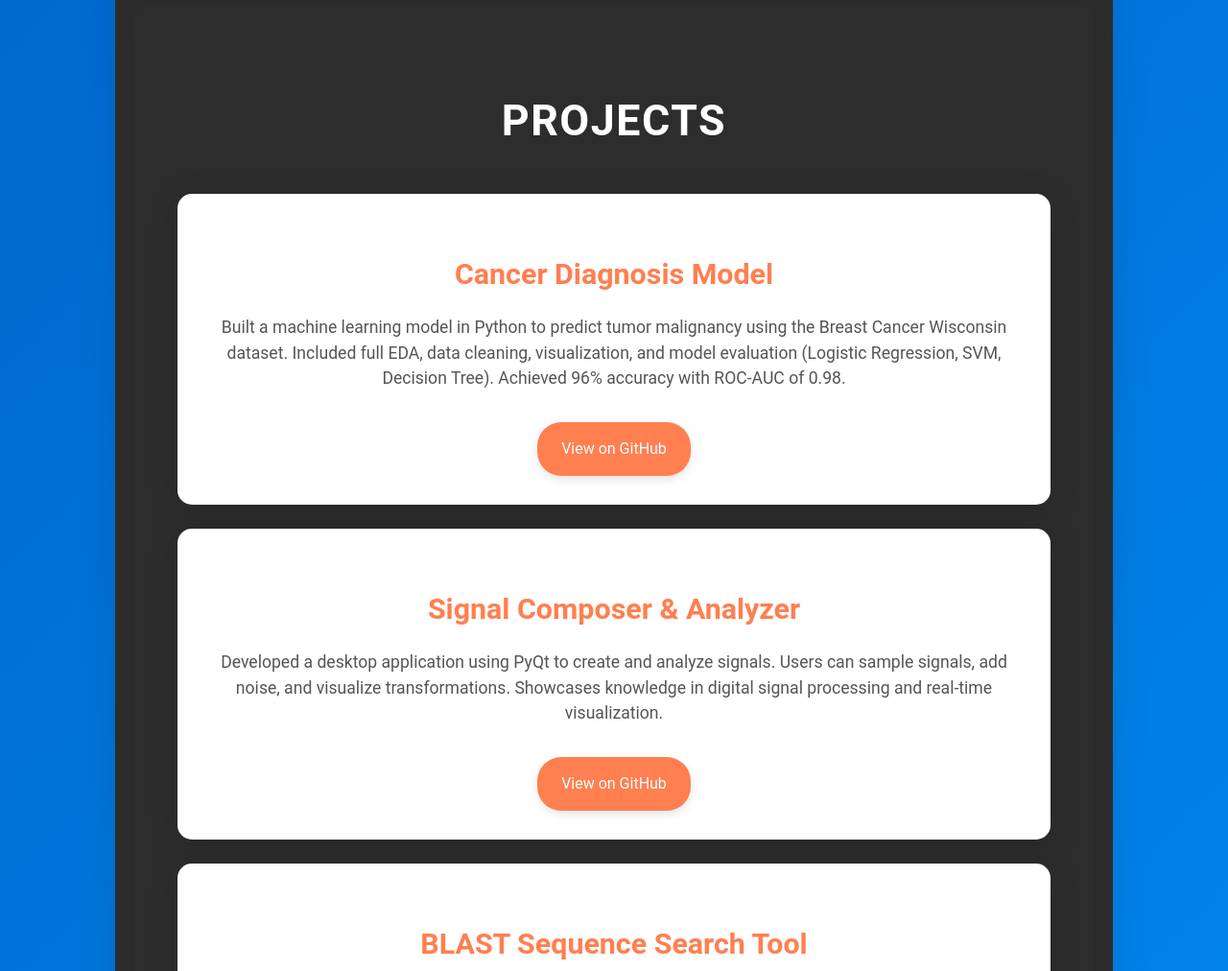
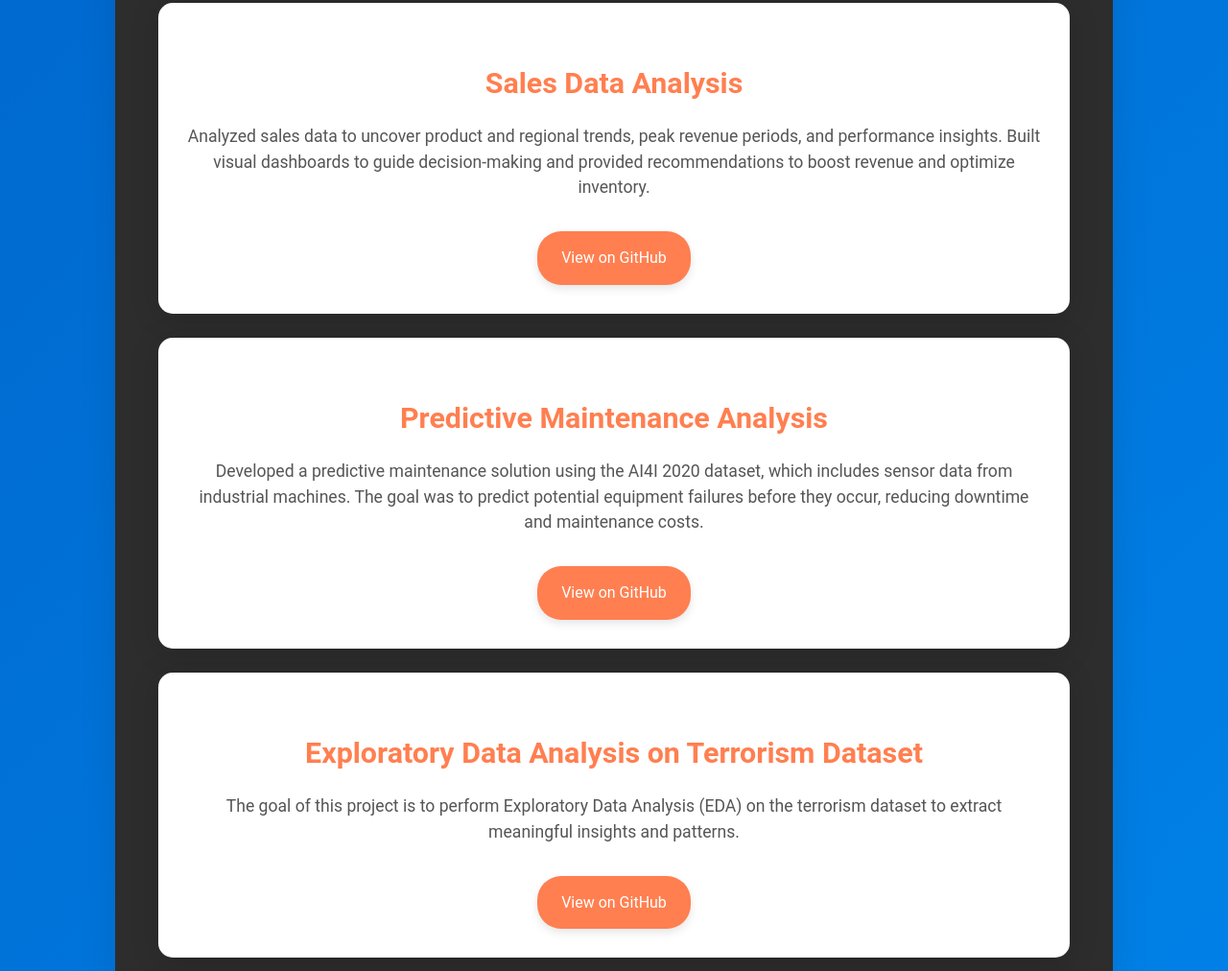
Before and after one commit to YossefEFM/yossefessam, a plain HTML site: page projects.html in a window 1280 px wide. Shown: the part 316-1328 px from the top of the page at 96% size. Drawn offline with Linux system fonts and the light colour scheme.

Commit message:
Update projects.html

```diff
--- a/projects.html
+++ b/projects.html
@@ -39,10 +39,35 @@
         <div class="projects-content">
             <h2 data-translate="projects-title">Projects</h2>
 
-           <div class="projects-content">
-    <h2 data-translate="projects-title">Projects</h2>
+
 
     <!-- Project 1: Cancer Diagnosis Model -->
+    <div class="project-card">
+        <h3>Sales Data Analysis</h3>
+        <p>
+            Analyzed sales data to uncover product and regional trends, peak revenue periods, and performance insights. Built visual dashboards to guide decision-making and provided recommendations to boost revenue and optimize inventory.
+        </p>
+        <a href="https://github.com/YossefEFM/Sales-Data-Analysis.git" target="_blank" class="cta">View on GitHub</a>
+    </div>
+
+    <!-- Project 2: Predictive Maintenance Analysis -->
+    <div class="project-card">
+        <h3>Predictive Maintenance Analysis </h3>
+        <p>
+           Developed a predictive maintenance solution using the AI4I 2020 dataset, which includes sensor data from industrial machines. The goal was to predict potential equipment failures before they occur, reducing downtime and maintenance costs.
+        </p>
+        <a href="https://github.com/YossefEFM/Predictive-Maintenance-Analysis.git" target="_blank" class="cta">View on GitHub</a>
+    </div>
+
+       <!-- Project 3: Exploratory Data Analysis on Terrorism Dataset -->
+    <div class="project-card">
+        <h3>Exploratory Data Analysis on Terrorism Dataset </h3>
+        <p>
+            The goal of this project is to perform Exploratory Data Analysis (EDA) on the terrorism dataset to extract meaningful insights and patterns.        </p>
+        <a href="https://github.com/YossefEFM/EDA-on-Terrorism.git" target="_blank" class="cta">View on GitHub</a>
+    </div>
+
+        <!-- Project 4: Cancer Diagnosis Model -->
     <div class="project-card">
         <h3>Cancer Diagnosis Model</h3>
         <p>
@@ -53,17 +78,7 @@
         <a href="https://github.com/YossefEFM/TumorCancerPrediction" target="_blank" class="cta">View on GitHub</a>
     </div>
 
-    <!-- Project 2: Signal Analysis Tool -->
-    <div class="project-card">
-        <h3>Signal Composer & Analyzer</h3>
-        <p>
-            Developed a desktop application using PyQt to create and analyze signals. Users can sample signals, add noise, and
-            visualize transformations. Showcases knowledge in digital signal processing and real-time visualization.
-        </p>
-        <a href="https://github.com/YossefEFM/Signal_Composer" target="_blank" class="cta">View on GitHub</a>
-    </div>
-
-    <!-- Project 3: BLAST Bioinformatics Tool -->
+    <!-- Project 5: BLAST Bioinformatics Tool -->
     <div class="project-card">
         <h3>BLAST Sequence Search Tool</h3>
         <p>
@@ -73,7 +88,7 @@
         <a href="https://github.com/YossefEFM/Blast" target="_blank" class="cta">View on GitHub</a>
     </div>
 
-    <!-- Project 4: DNA/Protein Alignment Algorithms -->
+    <!-- Project 6: DNA/Protein Alignment Algorithms -->
     <div class="project-card">
         <h3>DNA & Protein Sequence Alignments</h3>
         <p>
@@ -83,7 +98,7 @@
         <a href="https://github.com/YossefEFM/DNA-Alignment" target="_blank" class="cta">View on GitHub</a>
     </div>
 
-    <!-- Project 5: Interactive Data Dashboard -->
+    <!-- Project 8: Interactive Data Dashboard -->
     <div class="project-card">
         <h3>Business Data Dashboard</h3>
         <p>
@@ -94,7 +109,7 @@
         <a href="#" target="_blank" class="cta">View Dashboard</a>
     </div>
 
-    <!-- Project 6: Election Management System -->
+    <!-- Project 9: Election Management System -->
     <div class="project-card">
         <h3>Election Management System</h3>
         <p>
```
